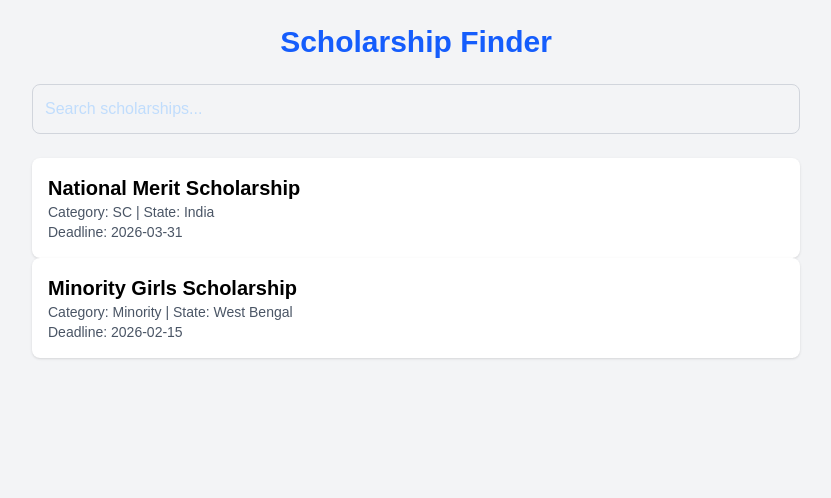
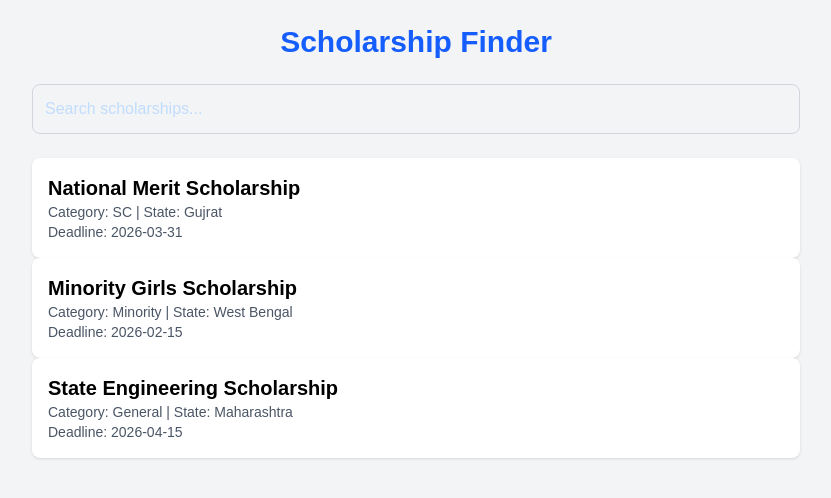
Before and after one commit to DEBOJEETDAS36/find-scholarships, a Next.js app: page / in a window 1280 px wide. Shown: the top 498 px of the page, without its empty margins (224-1055 px from the left). Built offline with nearby package versions, Linux system fonts and the light colour scheme.

Commit message:
Firebase basic data added

```diff
--- a/data/scholarships.ts
+++ b/data/scholarships.ts
@@ -3,7 +3,7 @@ export const scholarships = [
     id: "1",
     name: "National Merit Scholarship",
     category: "SC",
-    state: "India",
+    state: "Gujrat",
     education: "UG",
     deadline: "2026-03-31",
     link: "https://example.com"
@@ -16,5 +16,60 @@ export const scholarships = [
     education: "PG",
     deadline: "2026-02-15",
     link: "https://example.com"
+  },
+  {
+    id: "3",
+    name: "State Engineering Scholarship",
+    category: "General",
+    state: "Maharashtra",
+    education: "UG",
+    deadline: "2026-04-15",
+    link: "https://example.com"
   }
-];
+]
+//   {
+//     id: "4",
+//     name: "OBC Research Fellowship",
+//     category: "OBC",
+//     state: "Karnataka",
+//     education: "PhD",
+//     deadline: "2026-05-30",
+//     link: "https://example.com"
+//   },
+//   {
+//     id: "5",
+//     name: "Women in STEM Scholarship",
+//     category: "Women",
+//     state: "Tamil Nadu",
+//     education: "PG",
+//     deadline: "2026-02-28",
+//     link: "https://example.com"
+//   },
+//   {
+//     id: "6",
+//     name: "ST Development Scholarship",
+//     category: "ST",
+//     state: "Odisha",
+//     education: "UG",
+//     deadline: "2026-03-15",
+//     link: "https://example.com"
+//   },
+//   {
+//     id: "7",
+//     name: "Delhi University Merit Scholarship",
+//     category: "General",
+//     state: "Delhi",
+//     education: "UG",
+//     deadline: "2026-06-10",
+//     link: "https://example.com"
+//   },
+//   {
+//     id: "8",
+//     name: "Post Graduate Research Grant",
+//     category: "General",
+//     state: "Gujarat",
+//     education: "PG",
+//     deadline: "2026-01-31",
+//     link: "https://example.com"
+//   }
+// ];
--- /dev/null
+++ b/lib/firebase.ts
@@ -0,0 +1,14 @@
+import { initializeApp } from "firebase/app";
+import { getFirestore } from "firebase/firestore";
+
+const firebaseConfig = {
+  apiKey: "YOUR_API_KEY",
+  authDomain: "scholarship-finder-566bc.firebaseapp.com",
+  projectId: "scholarship-finder-566bc",
+  storageBucket: "scholarship-finder-566bc.appspot.com",
+  messagingSenderId: "730588818956",
+  appId: "1:730588818956:web:9fbfd1c0aa57807ea38829",
+};
+
+const app = initializeApp(firebaseConfig);
+export const db = getFirestore(app);
--- a/package.json
+++ b/package.json
@@ -9,6 +9,7 @@
     "lint": "eslint"
   },
   "dependencies": {
+    "firebase": "^12.8.0",
     "next": "16.1.1",
     "react": "19.2.3",
     "react-dom": "19.2.3"
```
Also changed, not shown: lib/getScholarships.ts (added), 1 other file (tests, documents, lock files or other folders).
